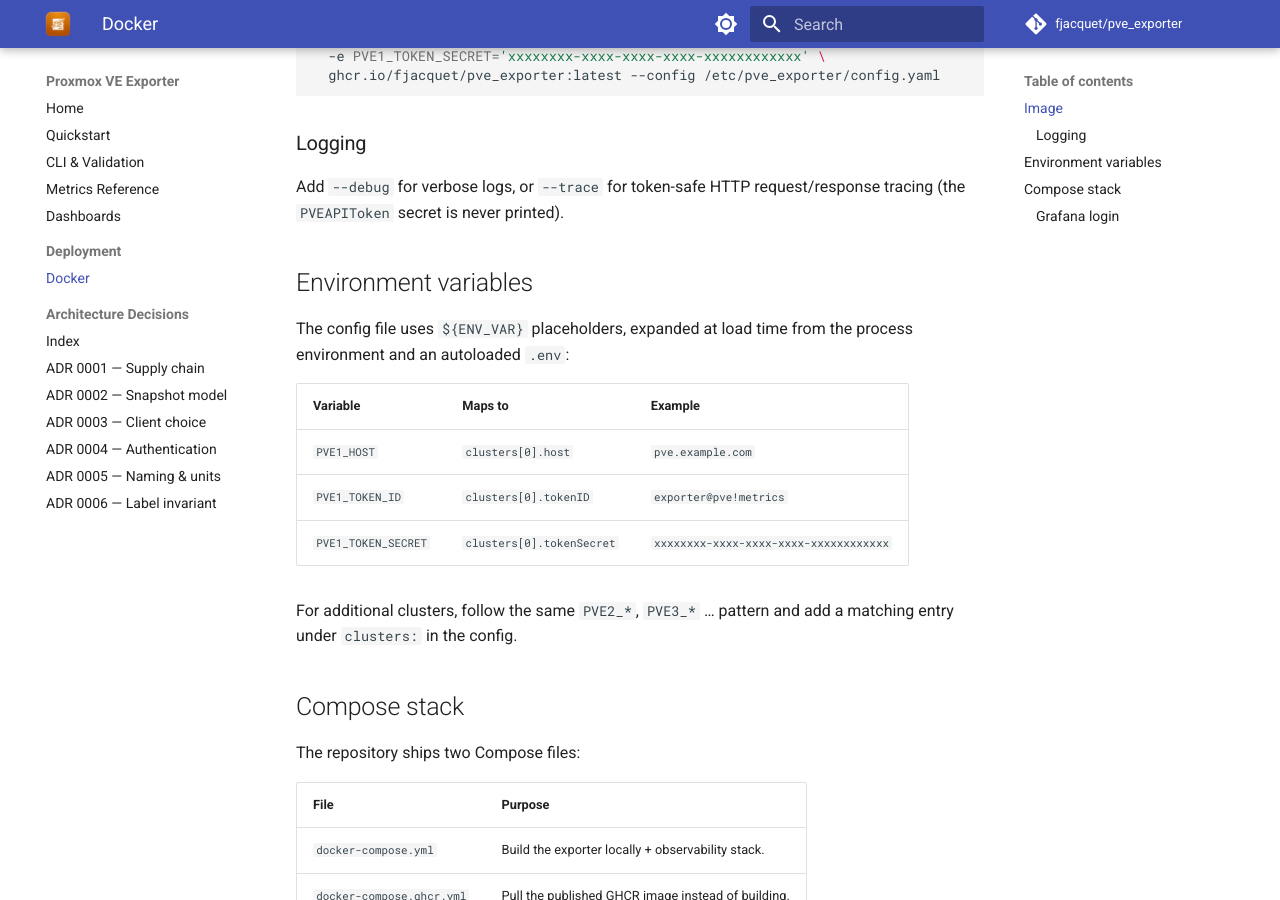
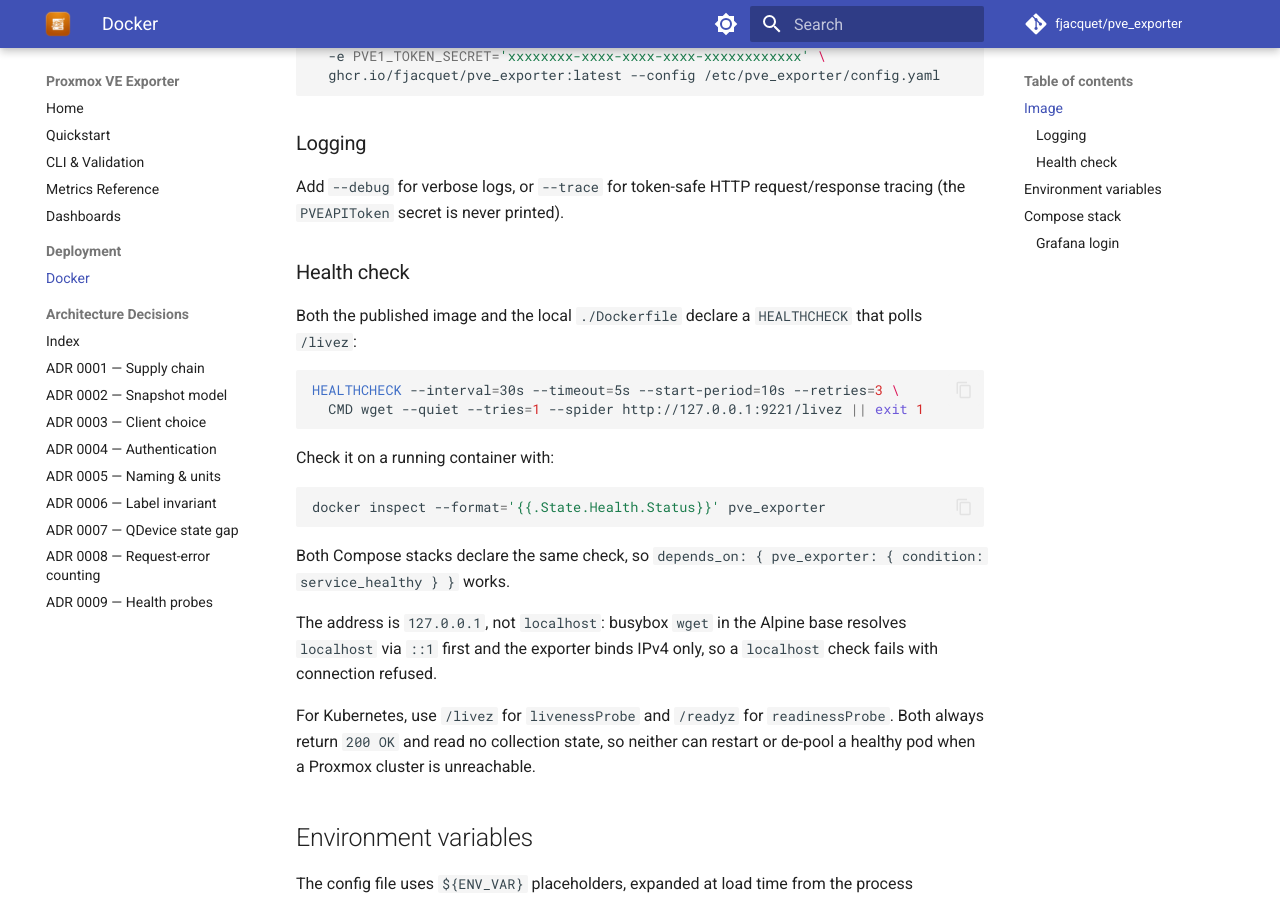
Before and after one commit to fjacquet/pve_exporter, an MkDocs documentation site: the page built from docs/deployment/docker.md, in a window 1280 px wide and 900 px high, scrolled down 409 px. Built offline with MkDocs 1.6.1 and Material for MkDocs 9.7.7, drawn with Linux system fonts in a browser that asks for light colours; comment, search, counter and statistics services are not loaded.

Commit message:
docs: document /livez /readyz and the container healthcheck

````diff
--- a/docs/deployment/docker.md
+++ b/docs/deployment/docker.md
@@ -23,6 +23,34 @@ docker run --rm -p 9221:9221 \
 
 Add `--debug` for verbose logs, or `--trace` for token-safe HTTP
 request/response tracing (the `PVEAPIToken` secret is never printed).
+
+### Health check
+
+Both the published image and the local `./Dockerfile` declare a `HEALTHCHECK`
+that polls `/livez`:
+
+```dockerfile
+HEALTHCHECK --interval=30s --timeout=5s --start-period=10s --retries=3 \
+  CMD wget --quiet --tries=1 --spider http://127.0.0.1:9221/livez || exit 1
+```
+
+Check it on a running container with:
+
+```bash
+docker inspect --format='{{.State.Health.Status}}' pve_exporter
+```
+
+Both Compose stacks declare the same check, so
+`depends_on: { pve_exporter: { condition: service_healthy } }` works.
+
+The address is `127.0.0.1`, not `localhost`: busybox `wget` in the Alpine base
+resolves `localhost` via `::1` first and the exporter binds IPv4 only, so a
+`localhost` check fails with connection refused.
+
+For Kubernetes, use `/livez` for `livenessProbe` and `/readyz` for
+`readinessProbe`. Both always return `200 OK` and read no collection state, so
+neither can restart or de-pool a healthy pod when a Proxmox cluster is
+unreachable.
 
 ## Environment variables
 
--- a/mkdocs.yml
+++ b/mkdocs.yml
@@ -61,6 +61,9 @@ nav:
       - ADR 0004 — Authentication: adr/0004-auth.md
       - ADR 0005 — Naming & units: adr/0005-naming-units.md
       - ADR 0006 — Label invariant: adr/0006-label-invariant.md
+      - ADR 0007 — QDevice state gap: adr/0007-qdevice-state-gap.md
+      - ADR 0008 — Request-error counting: adr/0008-request-error-counting.md
+      - ADR 0009 — Health probes: adr/0009-health-probes.md
 
 extra:
   version: v0.1.1
````
Also changed, not shown: docs/cli.md (+8 -1 lines).
